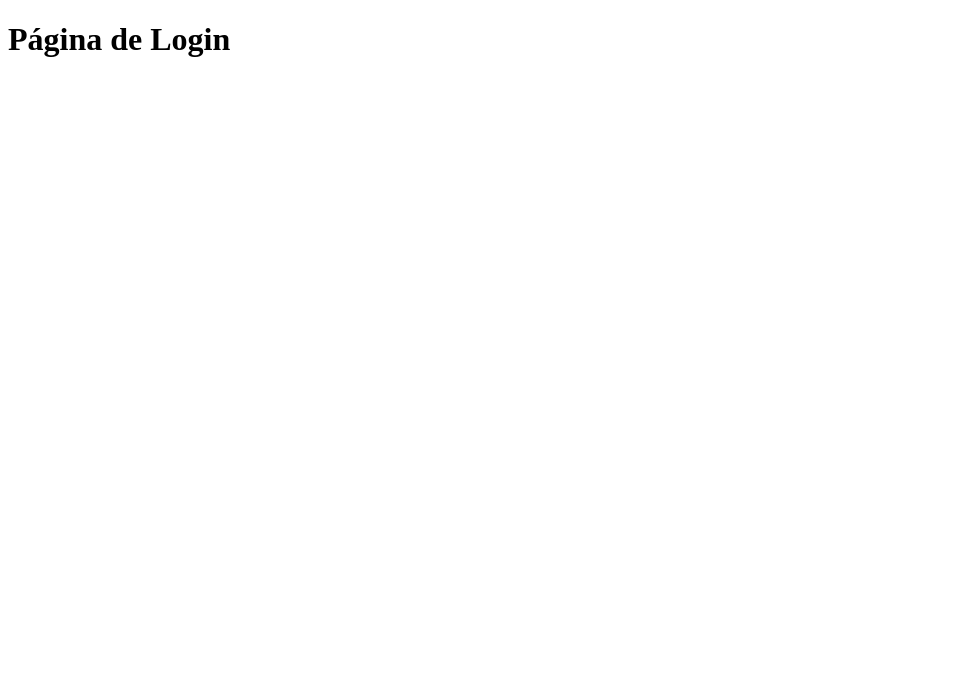
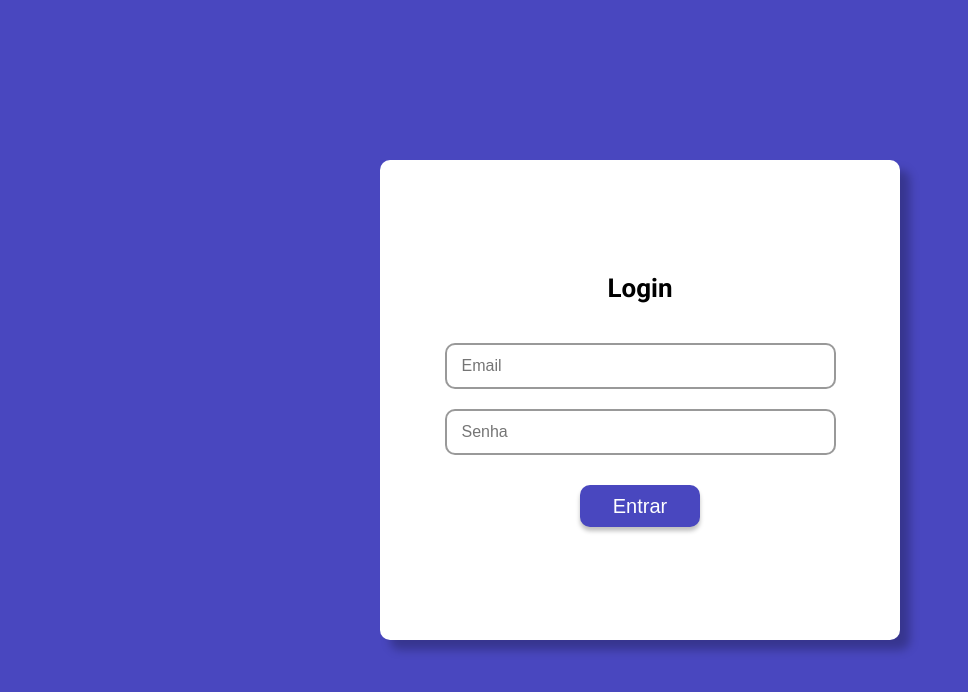
Before and after one commit to JoaoBreder/Employee-Form-Registration, an Angular app in the folder employee-web-form/: page /login in a window 1280 px wide. Shown: the top 692 px of the page, without its empty margins (0-968 px from the left). Built offline with nearby package versions, Linux system fonts and the light colour scheme.

Commit message:
Visual da tela de Login

```diff
--- a/employee-web-form/package.json
+++ b/employee-web-form/package.json
@@ -3,7 +3,7 @@
   "version": "0.0.0",
   "scripts": {
     "ng": "ng",
-    "start": "ng serve",
+    "start": "ng serve --open",
     "build": "ng build",
     "watch": "ng build --watch --configuration development",
     "test": "ng test"
--- a/employee-web-form/src/app/app-routing.module.ts
+++ b/employee-web-form/src/app/app-routing.module.ts
@@ -6,6 +6,7 @@ import { HomeComponent } from './pages/home/home.component';
 const routes: Routes = [
   { path: 'login', component: LoginComponent },
   { path: 'home', component: HomeComponent },
+  { path: '', redirectTo: '/login', pathMatch: 'full' }
 ];
 
 @NgModule({
--- a/employee-web-form/src/app/pages/login/login.component.css
+++ b/employee-web-form/src/app/pages/login/login.component.css
@@ -0,0 +1,33 @@
+.bodyComponentLogin {
+  display: flex;
+  justify-content: center;
+  align-items: center;
+
+  background-color: var(--background-color-login);
+}
+
+.loginContainer,
+.inputContainer,
+form {
+  display: flex;
+  flex-direction: column;
+  justify-content: center;
+  align-items: center;
+}
+
+.loginContainer {
+  width: 52rem;
+  height: 48rem;
+
+  background: var(--secondary-color);
+  box-shadow: 1rem 1rem 1rem rgba(0, 0, 0, 0.25);
+  border-radius: 1rem;
+}
+
+.inputContainer {
+  margin: 4rem 0 3rem 0;
+}
+
+.emailInput {
+  margin-bottom: 2rem;
+}
--- a/employee-web-form/src/app/pages/login/login.component.html
+++ b/employee-web-form/src/app/pages/login/login.component.html
@@ -1 +1,16 @@
-<h1>Página de Login</h1>
+<div class="bodyComponent bodyComponentLogin">
+  <div class="loginContainer">
+    <h1>Login</h1>
+
+    <form>
+      <div class="inputContainer">
+        <input class="emailInput" placeholder="Email">
+        <input class="passwordInput" placeholder="Senha">
+      </div>
+
+      <button>
+        Entrar
+      </button>
+    </form>
+  </div>
+</div>
--- a/employee-web-form/src/index.html
+++ b/employee-web-form/src/index.html
@@ -1,13 +1,23 @@
 <!doctype html>
 <html lang="en">
+
 <head>
   <meta charset="utf-8">
   <title>EmployeeWebForm</title>
   <base href="/">
   <meta name="viewport" content="width=device-width, initial-scale=1">
   <link rel="icon" type="image/x-icon" href="favicon.ico">
+
+  <!-- Fonts -->
+  <link rel="preconnect" href="https://fonts.googleapis.com">
+  <link rel="preconnect" href="https://fonts.gstatic.com" crossorigin>
+  <link
+    href="https://fonts.googleapis.com/css2?family=Roboto:ital,wght@0,400;0,500;0,700;1,400;1,500;1,700&display=swap"
+    rel="stylesheet">
 </head>
+
 <body>
   <app-root></app-root>
 </body>
+
 </html>
--- a/employee-web-form/src/styles.css
+++ b/employee-web-form/src/styles.css
@@ -1 +1,92 @@
 /* You can add global styles to this file, and also import other style files */
+html {
+  margin: 0;
+  height: 100%;
+  font-size: 62.5%;
+
+  --primary-color: #4947BF;
+  --secondary-color: #FFFFFF;
+  --third-color: #F9F9F9;
+  --fourth-color: #000000;
+
+  --primary-font-color: #000000;
+  --secondary-font-color: var(--secondary-color);
+  --accent-color: var(--primary-color);
+
+  --header-color: var(--primary-color);
+  --background-color: var(--third-color);
+  --background-color-login: var(--primary-color);
+}
+
+body {
+  display: flex;
+  flex-direction: column;
+
+  margin: 0;
+  height: 100%;
+
+  font-family: 'Roboto', sans-serif;
+}
+
+.bodyComponent {
+  height: 100vh;
+  width: 100vw;
+}
+
+button {
+  width: 12rem;
+  height: 4.2rem;
+
+  background-color: var(--primary-color);
+  box-shadow: 0 0.4rem 0.4rem rgba(0, 0, 0, 0.25);
+  border-radius: 1rem;
+  border: 0;
+
+  font-style: normal;
+  font-weight: 500;
+  font-size: 2rem;
+  line-height: 2.3rem;
+
+  color: var(--secondary-font-color);
+}
+
+button:hover {
+  cursor: pointer;
+  filter: brightness(115%);
+  transition: 300ms;
+}
+
+input {
+  width: 37rem;
+  height: 4rem;
+
+  padding-left: 1.5rem;
+
+  background-color: var(--secondary-color);
+  border: 0.2rem solid rgba(0, 0, 0, 0.4);
+  border-radius: 1rem;
+
+  font-style: normal;
+  font-weight: 400;
+  font-size: 1.6rem;
+  line-height: 1.9rem;
+}
+
+input::placeholder {
+  font-style: normal;
+  font-weight: 400;
+  font-size: 1.6rem;
+  line-height: 1.9rem;
+}
+
+input:focus::placeholder {
+  color: transparent;
+}
+
+h1 {
+  font-style: normal;
+  font-weight: 600;
+  font-size: 2.6rem;
+  line-height: 3rem;
+  margin: 0;
+}
```
